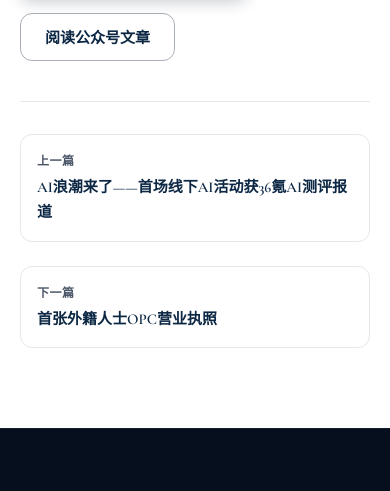
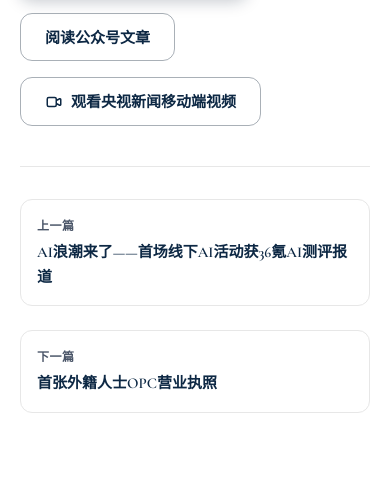
Before and after one commit to pengyilabs/moonbayopc, a plain HTML site: page zh/press/cctv-digital-nomad-to-opc-founder.html in a window 390 px wide. Shown: the part 1989-2480 px from the top of the page. Drawn offline with nearby package versions, Linux system fonts and the light colour scheme.

Commit message:
Add the CCTV News mobile link to both CCTV press detail pages

```diff
--- a/zh/press/cctv-digital-nomad-to-opc-founder.html
+++ b/zh/press/cctv-digital-nomad-to-opc-founder.html
@@ -195,6 +195,10 @@
           <a href="https://mp.weixin.qq.com/s/EWJJJfflKBwDmErrrv77Mw" class="btn btn-outline" target="_blank" rel="noopener" style="background:transparent;color:var(--navy);border:1px solid rgba(11,29,51,0.35);">
             阅读公众号文章
           </a>
+          <a href="https://content-static.cctvnews.cctv.com/snow-book/video.html?item_id=10597248733415392941" class="btn btn-outline" target="_blank" rel="noopener" style="background:transparent;color:var(--navy);border:1px solid rgba(11,29,51,0.35);">
+            <svg xmlns="http://www.w3.org/2000/svg" fill="none" viewBox="0 0 24 24" stroke="currentColor" stroke-width="2"><path stroke-linecap="round" stroke-linejoin="round" d="M15 10l4.553-2.276A1 1 0 0121 8.618v6.764a1 1 0 01-1.447.894L15 14M5 18h8a2 2 0 002-2V8a2 2 0 00-2-2H5a2 2 0 00-2 2v8a2 2 0 002 2z"/></svg>
+            观看央视新闻移动端视频
+          </a>
         </div>
 
         <div class="press-detail__nav"><a href="ai-community-event-coverage-36kr.html" class="press-detail__nav-prev">
```
Also changed, not shown: en/press/cctv-digital-nomad-to-opc-founder.html (+4 -0 lines).
